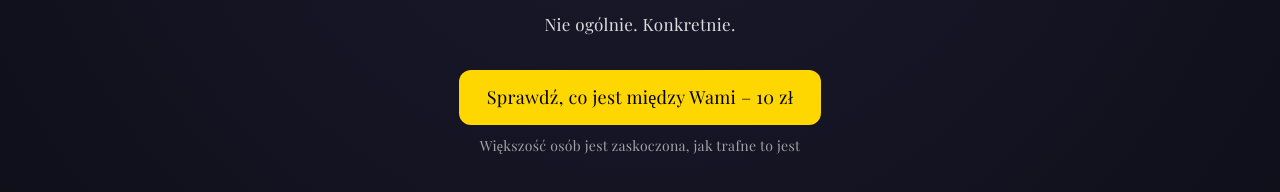
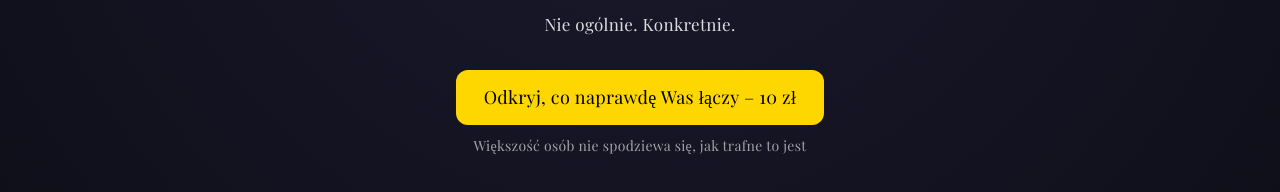
Before and after one commit to lineroacm-code/sekret-losu, a Next.js app: page /numerologia in a window 1280 px wide. Shown: the part 720-912 px from the top of the page. Built offline with nearby package versions, Linux system fonts and the light colour scheme.

Commit message:
update landing

```diff
--- a/app/numerologia/page.tsx
+++ b/app/numerologia/page.tsx
@@ -291,11 +291,11 @@ if (sessionId) {
       e.currentTarget.style.transform = "scale(1)";
     }}
   >
-    Sprawdź, co jest między Wami – 10 zł
+    Odkryj, co naprawdę Was łączy – 10 zł
   </button>
 
   <div style={{ marginTop: 10, opacity: 0.6, fontSize: 14, textAlign: "center" }}>
-    Większość osób jest zaskoczona, jak trafne to jest
+    Większość osób nie spodziewa się, jak trafne to jest
   </div>
 </div>
     </div>
```
